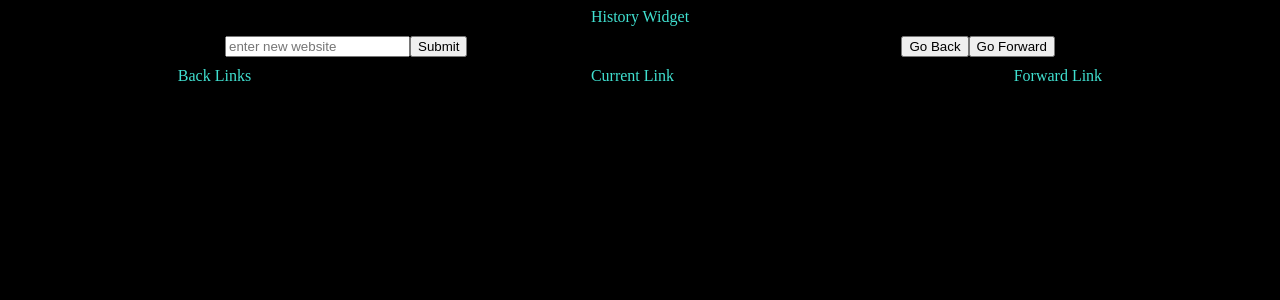
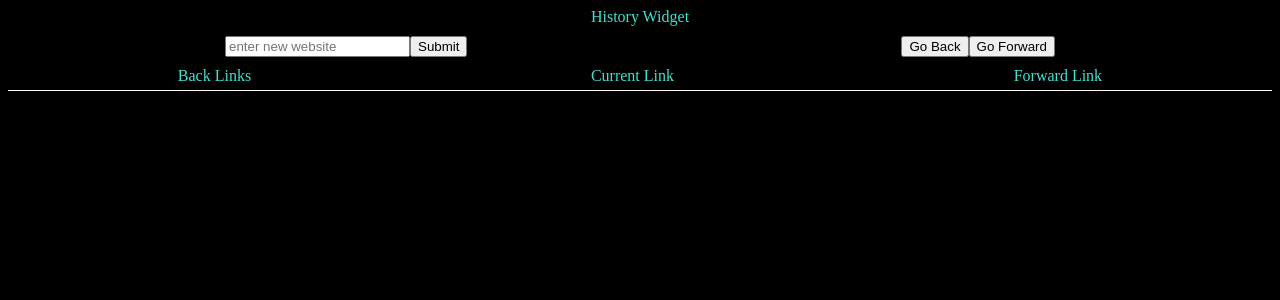
Before and after one commit to hirichardhai/history-widget, a React (Create React App) app: page / in a window 1280 px wide. Shown: the top 300 px of the page. Built offline with nearby package versions, Linux system fonts and the light colour scheme.

Commit message:
changed border color to white

```diff
--- a/src/App.css
+++ b/src/App.css
@@ -17,7 +17,7 @@ body {
   justify-content: space-around;
   padding-top: 10px;
   padding-bottom: 5px;
-  border-bottom: solid black 1px;
+  border-bottom: solid white 1px;
 }
 
 .history-links {
@@ -27,7 +27,7 @@ body {
 
 .links {
   padding-top: 7px;
-  color: blue;
+  color: red;
   text-decoration: underline;
 }
 
```
